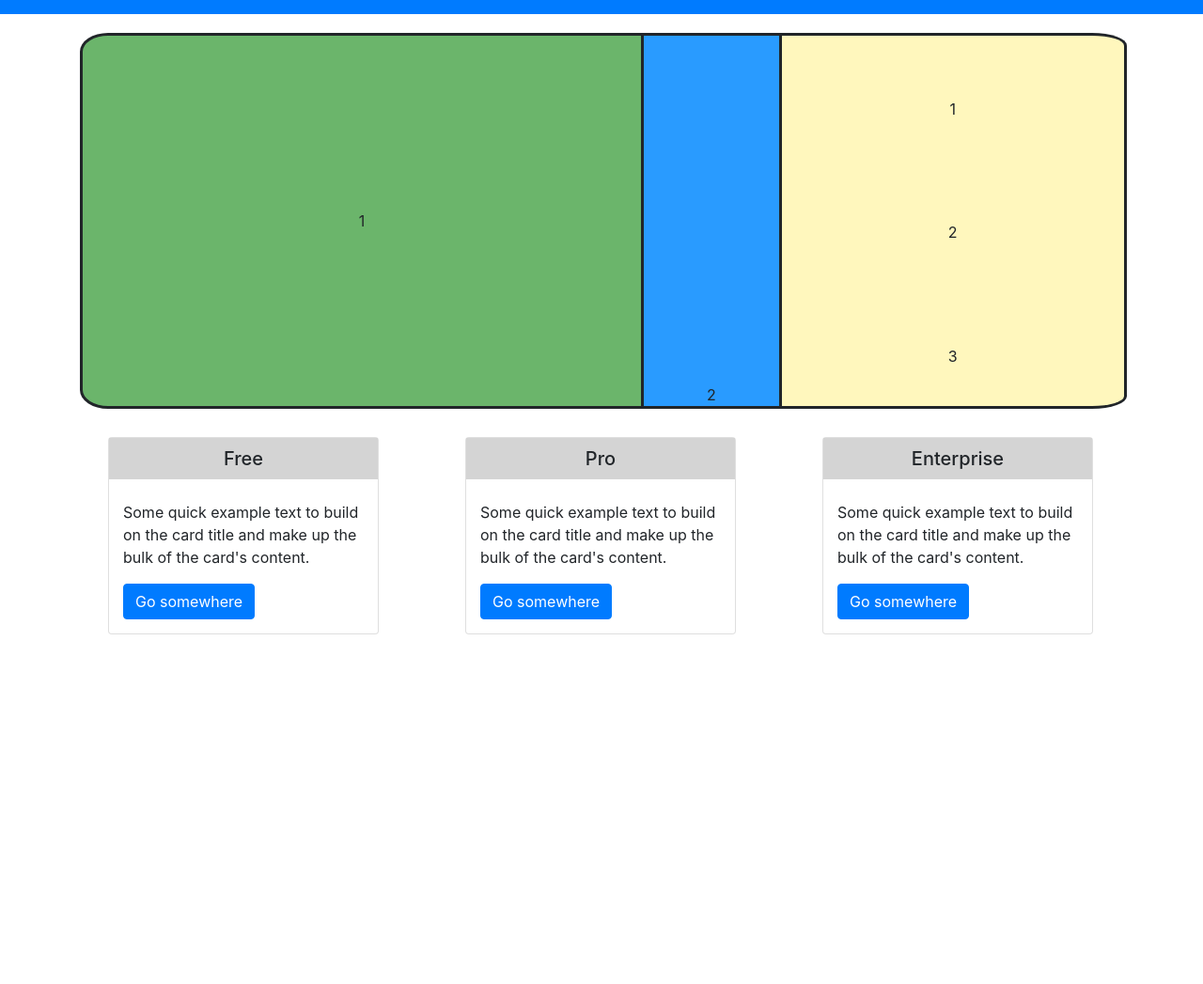
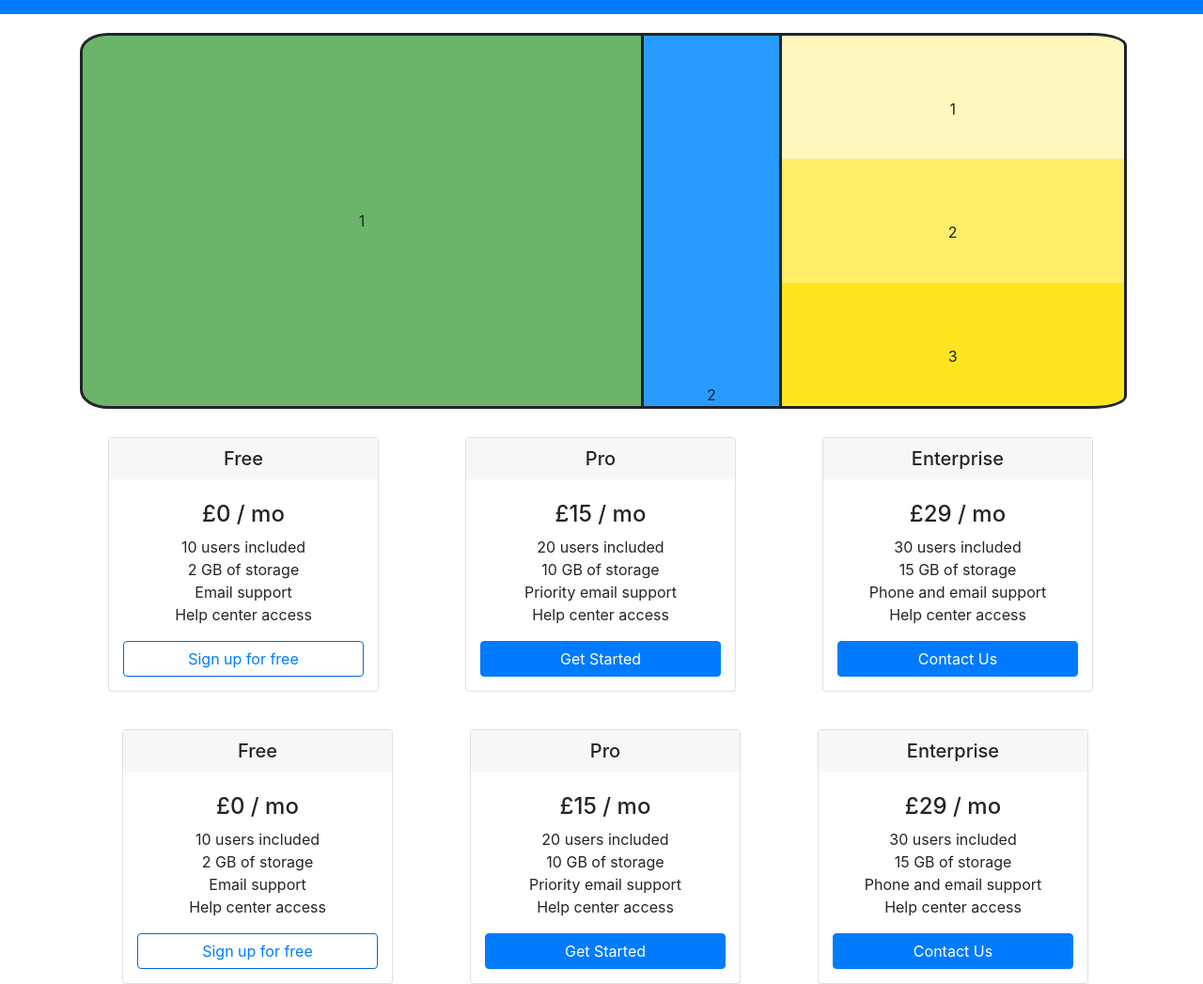
Before and after one commit to Code4Wyatt/M2-Wed-D8, a plain HTML site: page index.HTML in a window 1280 px wide. Shown: the part 45-1092 px from the top of the page at 94% size. Before the commit the page ends 800 px from the top, so only its background shows below. Drawn offline with nearby package versions, Linux system fonts and the light colour scheme.

Commit message:
Starting ex 3

```diff
--- a/index.HTML
+++ b/index.HTML
@@ -40,30 +40,71 @@
           <h5 class="card-titles">Free</h5>
           <div class="card-bodys">
 
-            <p class="card-text">Some quick example text to build on the card title and make up the bulk of the card's content.</p>
-            <a href="#" class="btn btn-primary">Go somewhere</a>
+            <h4 class="text-center">£0 / mo</h4>
+            <p class="text-center">10 users included<br>2 GB of storage<br>Email support<br>Help center access</p>
+            <a href="#" class="btn btn-border btn-link d-flex align-items-center justify-content-center">Sign up for free</a>
           </div>
         </div></div>
         <div class="col"><div class="card" style="width: 18rem;">
           <h5 class="card-titles">Pro</h5>
           <div class="card-bodys">
 
-            <p class="card-text">Some quick example text to build on the card title and make up the bulk of the card's content.</p>
-            <a href="#" class="btn btn-primary">Go somewhere</a>
+            <h4 class="text-center">£15 / mo</h4>
+            <p class="text-center">20 users included<br>10 GB of storage<br>Priority email support<br>Help center access</p>
+            <a href="#" class="btn btn-primary d-flex align-items-center justify-content-center">Get Started</a>
           </div>
         </div></div>
         <div class="col"><div class="card" style="width: 18rem;">
           <h5 class="card-titles">Enterprise</h5>
           <div class="card-bodys">
 
-            <p class="card-text">Some quick example text to build on the card title and make up the bulk of the card's content.</p>
-            <a href="#" class="btn btn-primary">Go somewhere</a>
+            <h4 class="text-center">£29 / mo</h4>
+            <p class="text-center">30 users included<br>15 GB of storage<br>Phone and email support<br>Help center access</p>
+            <a href="#" class="btn btn-primary d-flex align-items-center justify-content-center">Contact Us</a>
           </div>
         </div></div>
+
+      </div>
+    </div>
+
+  <div class="container d-flex justify-content-center">
+
+
+    <div class="container ex2">
+      <div class="row">
+        <div class="col"><div class="card" style="width: 18rem;">
+          <h5 class="card-titles">Free</h5>
+          <div class="card-bodys">
+
+            <h4 class="text-center">£0 / mo</h4>
+            <p class="text-center">10 users included<br>2 GB of storage<br>Email support<br>Help center access</p>
+            <a href="#" class="btn btn-border btn-link d-flex align-items-center justify-content-center">Sign up for free</a>
+          </div>
+        </div></div>
+        <div class="col"><div class="card" style="width: 18rem;">
+          <h5 class="card-titles">Pro</h5>
+          <div class="card-bodys">
+
+            <h4 class="text-center">£15 / mo</h4>
+            <p class="text-center">20 users included<br>10 GB of storage<br>Priority email support<br>Help center access</p>
+            <a href="#" class="btn btn-primary d-flex align-items-center justify-content-center">Get Started</a>
+          </div>
+        </div></div>
+        <div class="col"><div class="card" style="width: 18rem;">
+          <h5 class="card-titles">Enterprise</h5>
+          <div class="card-bodys">
+
+            <h4 class="text-center">£29 / mo</h4>
+            <p class="text-center">30 users included<br>15 GB of storage<br>Phone and email support<br>Help center access</p>
+            <a href="#" class="btn btn-primary d-flex align-items-center justify-content-center">Contact Us</a>
+          </div>
+        </div></div>
+
       </div>
     </div>
 
 
 
+
 </body>
 </html>
--- a/style.css
+++ b/style.css
@@ -66,11 +66,13 @@ nav {
 .middle {
     border-top: none;
     border-bottom: none;
+    background-color: #FFED69
 }
 
 .bottom {
     border-top: none;
     border-bottom-right-radius: 10%;
+    background-color: #FFE41F;
 }
 
 .ex1 {
@@ -85,10 +87,11 @@ nav {
 }
 
 .card-titles {
-    background-color: #d4d4d4 !important;
+    background-color: #F7F7F7 !important;
     width: 100%;
     padding: 10px;
     text-align: center;
+
 
 
 }
@@ -96,3 +99,14 @@ nav {
 .card-bodys {
     margin: 15px;
 }
+
+.btn-border {
+    border-style: solid;
+    border-width: 1px;
+    border-color: #0069D9!important;
+    text-transform: none;
+}
+
+.ex2 {
+    margin-top: 40px;
+}
```
